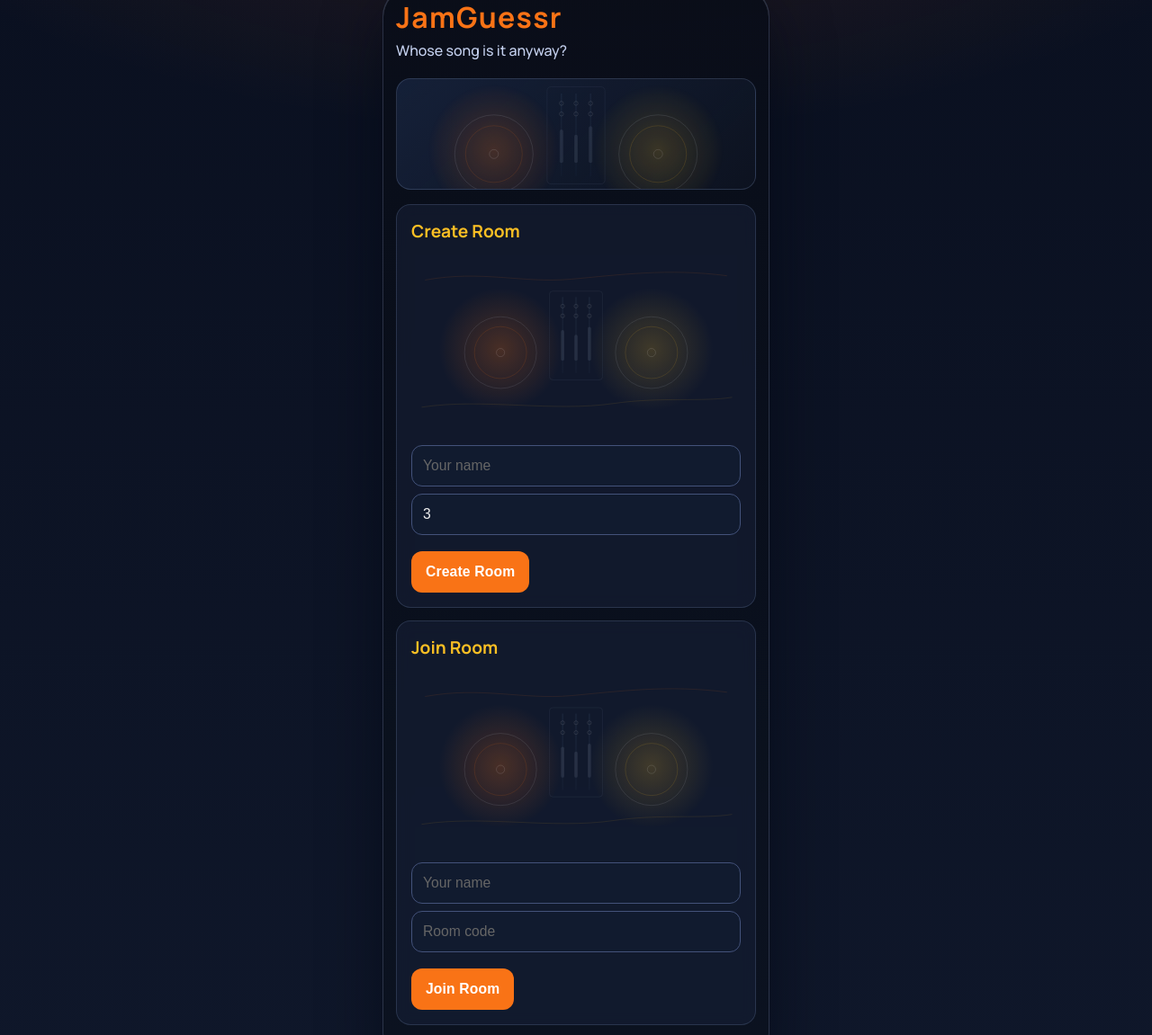
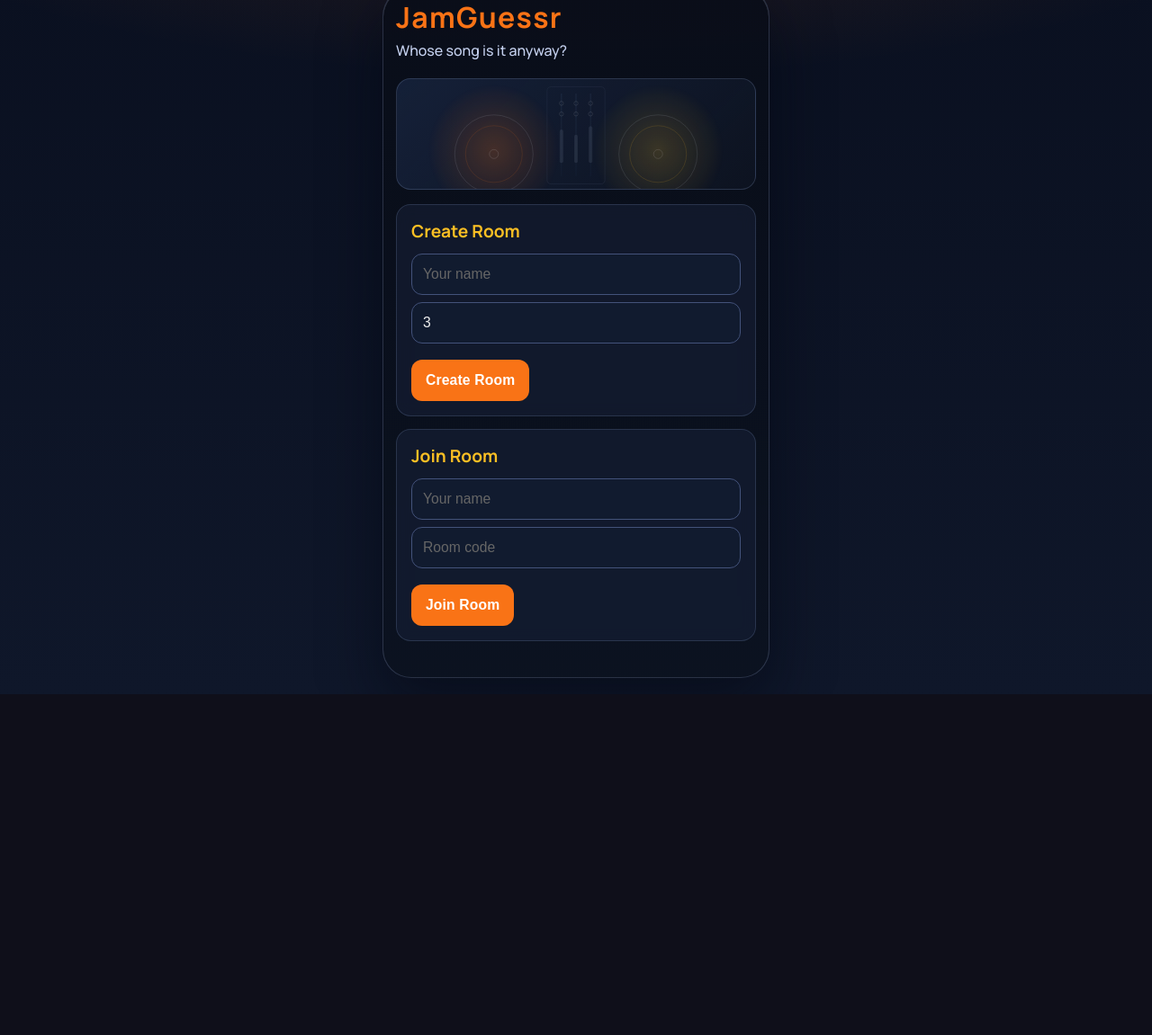
Before and after one commit to rbrambley/JamGuessr, a website: page index.html in a window 1280 px wide. Shown: the part 32-1183 px from the top of the page at 90% size. After the commit the page ends 804 px from the top, so only its background shows below. Drawn offline with Linux system fonts and the light colour scheme; no server answers.

Commit message:
graphic location changes

```diff
--- a/index.html
+++ b/index.html
@@ -17,9 +17,6 @@
 
     <section>
       <h2>Create Room</h2>
-      <div class="view-art" aria-hidden="true">
-        <img class="app-graphic app-graphic-inline" src="assets/dj-kit-bg.svg" alt="" loading="lazy" decoding="async">
-      </div>
       <input id="host-name" placeholder="Your name">
       <input id="max-rounds" type="number" min="1" value="3" aria-label="Maximum rounds" title="Maximum rounds">
       <button id="create-room-btn">Create Room</button>
@@ -27,9 +24,6 @@
 
     <section>
       <h2>Join Room</h2>
-      <div class="view-art" aria-hidden="true">
-        <img class="app-graphic app-graphic-inline" src="assets/dj-kit-bg.svg" alt="" loading="lazy" decoding="async">
-      </div>
       <input id="player-name" placeholder="Your name">
       <input id="room-code" placeholder="Room code">
       <button id="join-room-btn">Join Room</button>
```
